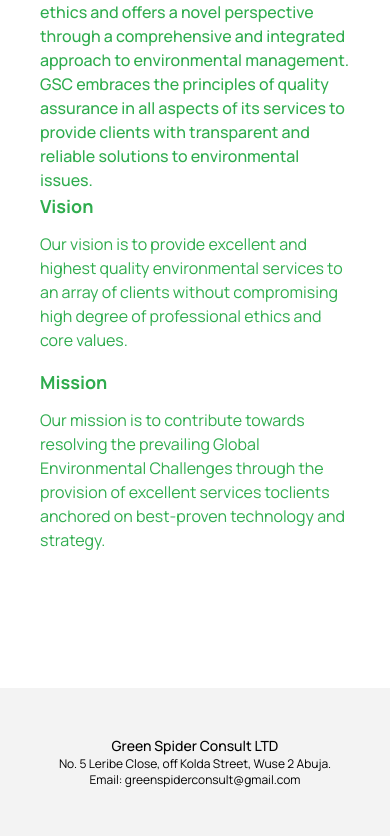
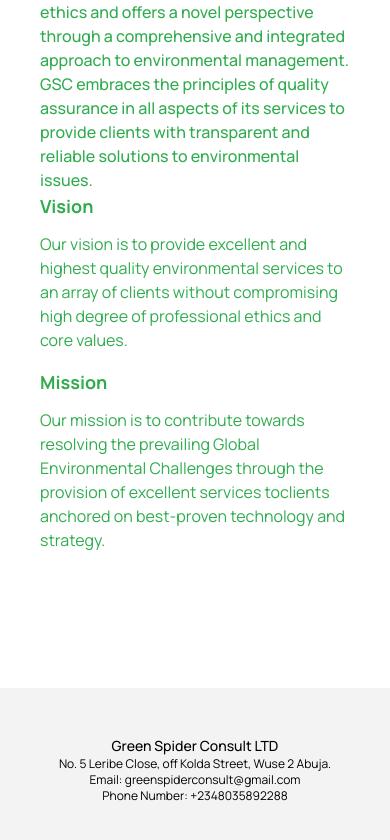
Before and after one commit to mowfaqqa/greenspider, a Next.js app: page /about in a window 390 px wide. Shown: the part 1058-1898 px from the top of the page. Built offline with nearby package versions, Linux system fonts and the light colour scheme.

Commit message:
added phone number to footer

```diff
--- a/src/components/Footer.tsx
+++ b/src/components/Footer.tsx
@@ -12,6 +12,9 @@
       <p className="text-xs md:text-base text-black">
         Email: greenspiderconsult@gmail.com
       </p>
+      <p className="text-xs md:text-base text-black">
+        Phone Number: +2348035892288
+      </p>
     </div>
   );
 };
```
